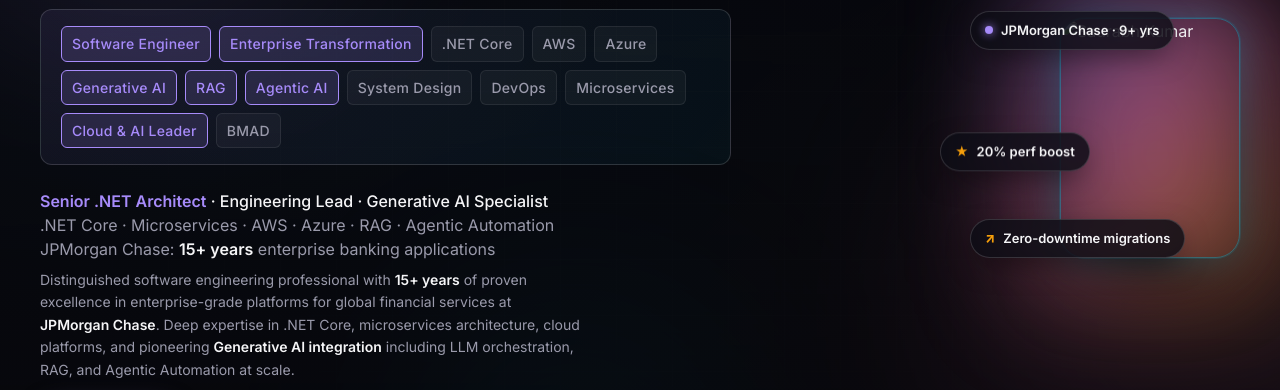
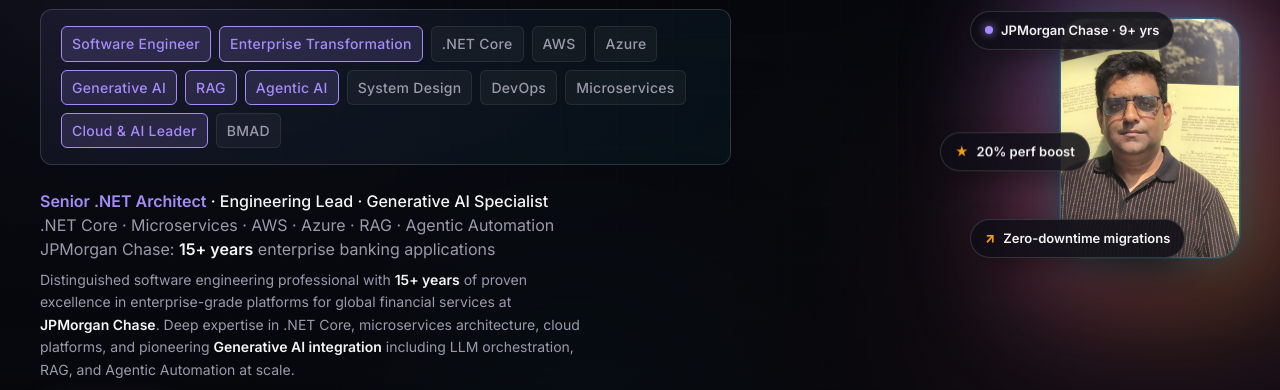
Before and after one commit to saurabh7879/Automation, a plain HTML site: page Profile/profile.html in a window 1280 px wide. Shown: the part 245-635 px from the top of the page. Drawn offline with Linux system fonts and the light colour scheme; the site is published under a folder, as on GitHub Pages, so addresses that start at the root find nothing.

Commit message:
Fix static asset routing in vercel.json to serve images correctly

```diff
--- a/Profile/profile.html
+++ b/Profile/profile.html
@@ -1035,7 +1035,7 @@
         <div class="photo-glow"></div>
 
         <!-- Click anywhere on the frame to pick your photo -->
-        <img src="/Profile/assets/saurabh.png" alt="Saurabh Kumar" class="profile-photo" />
+        <img src="assets/saurabh.png" alt="Saurabh Kumar" class="profile-photo" />
 
         <div class="photo-tag tag-1">
           <span class="tag-dot"></span> JPMorgan Chase · 9+ yrs
```
Also changed, not shown: vercel.json.
